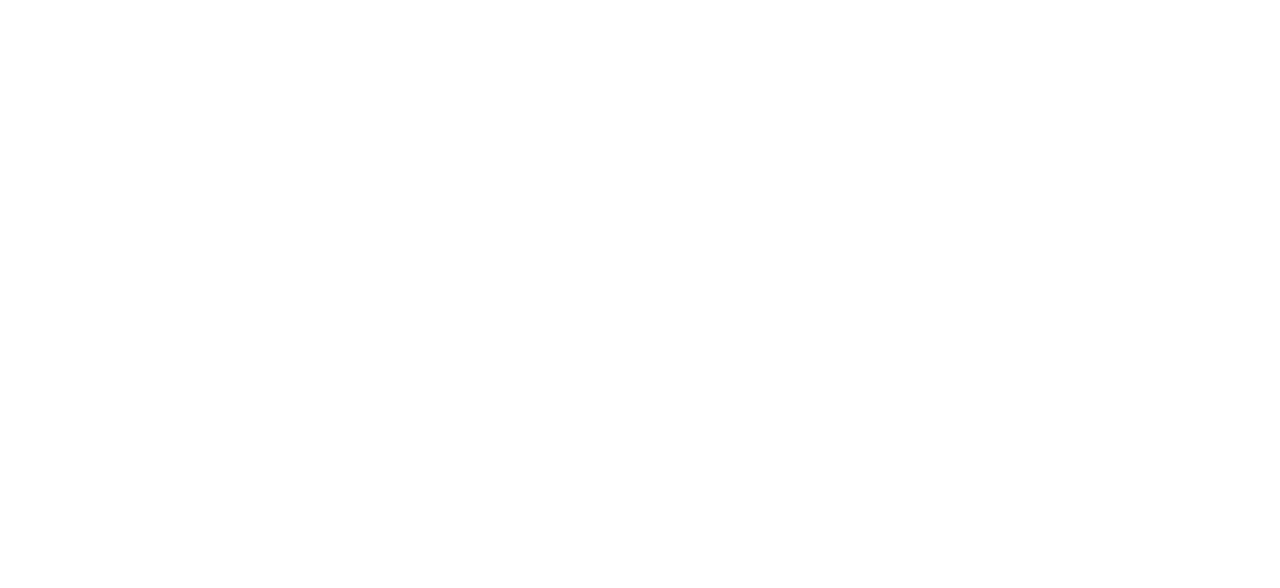
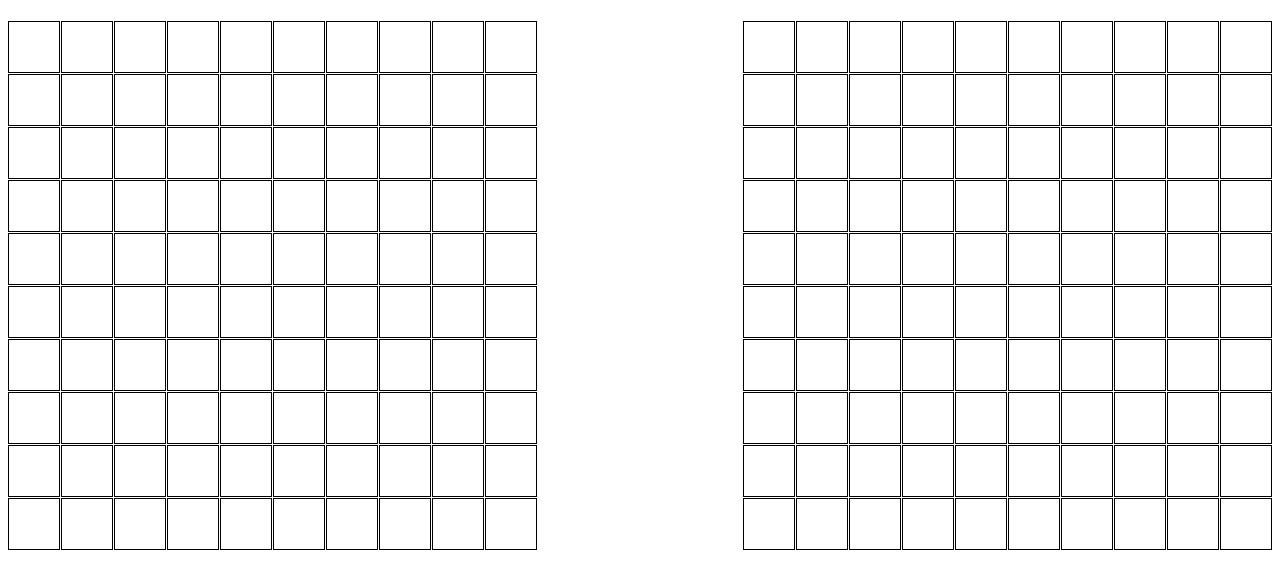
Before and after one commit to JasNagra92/Battleship, a website built with webpack: page dist/index.html in a window 1280 px wide. Built offline with nearby package versions, Linux system fonts and the light colour scheme.

Commit message:
function creates 2 boards for player and cpu, dataset attributes coorespond to coordinate values

```diff
--- a/src/gridCreationDOM.js
+++ b/src/gridCreationDOM.js
@@ -4,5 +4,31 @@ function createPlayerGrid() {
   const h1 = document.createElement('h1');
   document.body.appendChild(h1);
 
+  const main = document.createElement('div');
+  document.body.appendChild(main);
+  main.classList.add('main');
+
+  const playerSide = document.createElement('div');
+  const cpuSide = document.createElement('div');
+  playerSide.classList.add('board');
+  cpuSide.classList.add('board');
+
+  main.appendChild(playerSide);
+  main.appendChild(cpuSide);
+
+  for (let i = 0; i < 10; i++) {
+    for (let j = 0; j < 10; j++) {
+      const playerDiv = document.createElement('div');
+      playerSide.appendChild(playerDiv);
+      const cpuDiv = document.createElement('div');
+      cpuSide.appendChild(cpuDiv);
+      playerDiv.dataset.xCoordinate = i;
+      playerDiv.dataset.yCoordinate = j;
+      cpuDiv.dataset.xCoordinate = i;
+      cpuDiv.dataset.yCoordinate = j;
+      playerDiv.classList.add('boardSquare');
+      cpuDiv.classList.add('boardSquare');
+    }
+  }
 }
-export { createPlayerGrid }
+export { createPlayerGrid };
--- a/src/style.css
+++ b/src/style.css
@@ -1,3 +1,22 @@
-h1{
-    color: red
+.main{
+    display: flex;
+    justify-content: space-between;
 }
+.board{
+    display: grid;
+    grid-template-columns: repeat(10, 1fr);
+    gap: 1px;
+}
+.boardSquare{
+    border: 1px solid black;
+    width: 50px;
+    height: 50px;
+    transition: 1s background-color;
+}
+.boardSquare:hover{
+    background-color: green;
+}
+.boardSquare:active{
+    background-color: red;
+    transition: none;
+}
```
